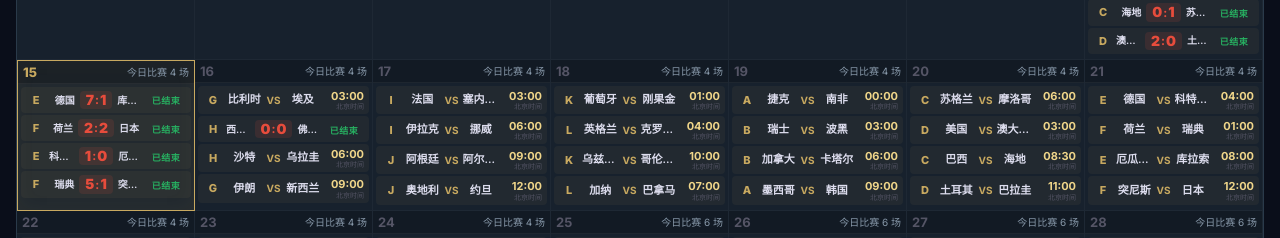
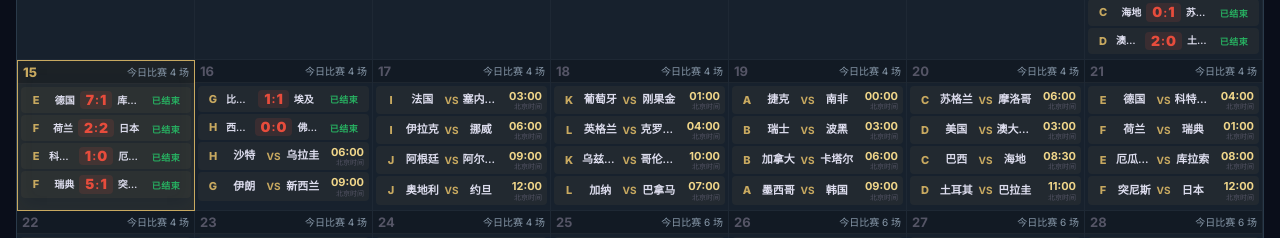
Before and after one commit to Jimbo-cat/worldcup-2026, a plain HTML site: page index.html in a window 1280 px wide. Shown: the part 544-782 px from the top of the page. Drawn offline with Linux system fonts and the light colour scheme.

Commit message:
auto-update: match scores 2026-06-16 05:00

```diff
--- a/index.html
+++ b/index.html
@@ -279,7 +279,7 @@ const MATCHES = [
   {d:14,m:6,grp:'F',h:'Netherlands',a:'Japan',t:'21:00',p:'GS',sc:'2-2',st:'f',et:false,ev:[{min:51,t:'h',p:'Virgil van Dijk',ic:'⚽',d:'范戴克角球头槌破门，荷兰1-0领先'},{min:57,t:'a',p:'Keito Nakamura',ic:'⚽',d:'中村敬斗小角度爆射近角扳平，日本1-1荷兰'},{min:64,t:'h',p:'Crysencio Summerville',ic:'⚽',d:'萨默维尔禁区内闪转腾挪低射入网，荷兰2-1'},{min:88,t:'a',p:'Daichi Kamada',ic:'⚽',d:'镰田大地第88分钟补射绝平，日本2-2顽强逼平荷兰'}]},
   {d:15,m:6,grp:'E',h:'Ivory Coast',a:'Ecuador',t:'00:00',p:'GS',sc:'1-0',st:'f',et:false,ev:[]},
   {d:15,m:6,grp:'F',h:'Sweden',a:'Tunisia',t:'03:00',p:'GS',sc:'5-1',st:'f',et:false,ev:[]},
-  {d:15,m:6,grp:'G',h:'Belgium',a:'Egypt',t:'20:00',p:'GS',sc:null,et:false,ev:[]},
+  {d:15,m:6,grp:'G',h:'Belgium',a:'Egypt',t:'20:00',p:'GS',sc:'1-1',st:'f',et:false,ev:[]},
   {d:15,m:6,grp:'H',h:'Spain',a:'Cape Verde',t:'17:00',p:'GS',sc:'0-0',st:'f',et:false,ev:[]},
   {d:15,m:6,grp:'H',h:'Saudi Arabia',a:'Uruguay',t:'23:00',p:'GS',sc:null,et:false,ev:[]},
   {d:16,m:6,grp:'G',h:'Iran',a:'New Zealand',t:'02:00',p:'GS',sc:null,et:false,ev:[]},
```
